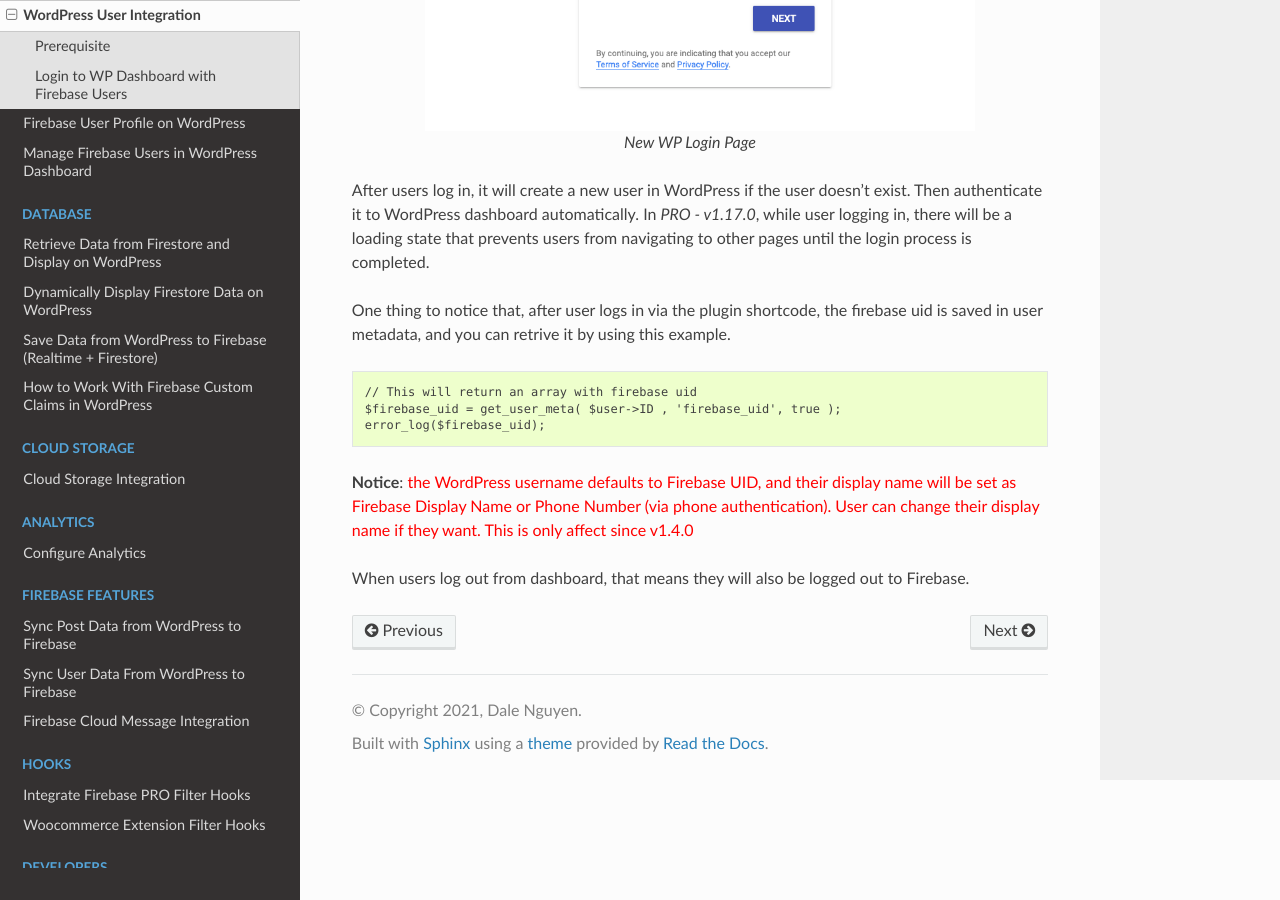
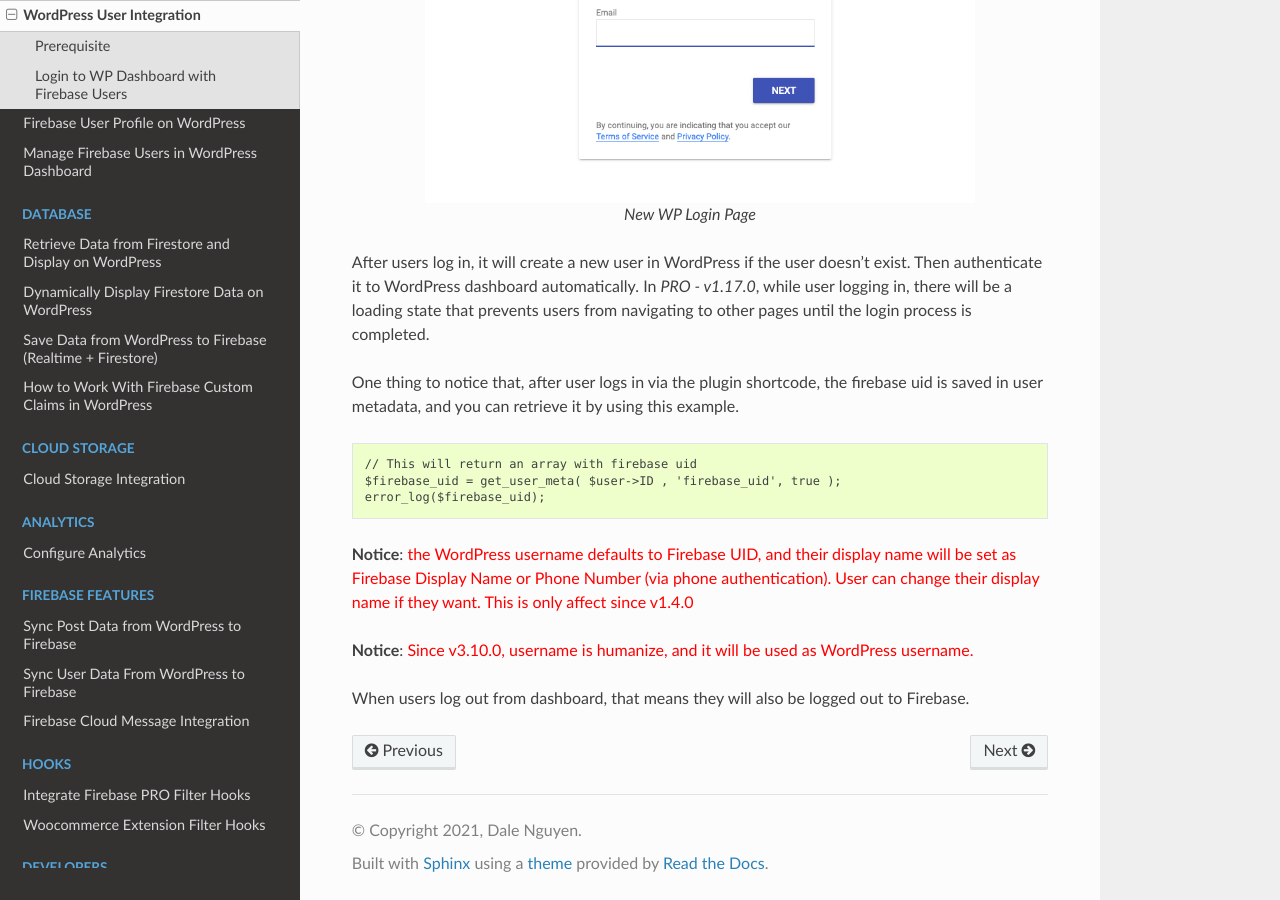
Before and after one commit to dalenguyen/firebase-wordpress-docs, a Sphinx documentation site: the page built from docs/auth/wordpress-user-integration.rst, in a window 1280 px wide and 900 px high, scrolled down 2464 px. Built offline with Sphinx 7.4.7 and the Read the Docs theme 2.0.0, drawn with Linux system fonts in a browser that asks for light colours; some of the changed text lies outside the part shown.

Commit message:
bump version

```diff
--- a/docs/auth/wordpress-user-integration.rst
+++ b/docs/auth/wordpress-user-integration.rst
@@ -36,6 +36,8 @@
 
 In case of logging out without assign another user with admin rights, you can rename the plugin folder, and login as usual.
 
+**Note**: since v3.10.0, you can use https://your-website.com/wp-login.php?debug=true, then you can login back to your WordPress site.
+
 This flow will utilize FirebaseUI Web workflow in order to authenticate users. In order to that, you have to log in to WordPress Dashboard, then **Dashboard > Firebase > Auth**.
 
 .. figure:: /images/auth/wp-login-with-firebase.png
@@ -61,7 +63,7 @@
 
 After users log in, it will create a new user in WordPress if the user doesn't exist. Then authenticate it to WordPress dashboard automatically. In `PRO - v1.17.0`, while user logging in, there will be a loading state that prevents users from navigating to other pages until the login process is completed.
 
-One thing to notice that, after user logs in via the plugin shortcode, the firebase uid is saved in user metadata, and you can retrive it by using this example.
+One thing to notice that, after user logs in via the plugin shortcode, the firebase uid is saved in user metadata, and you can retrieve it by using this example.
 
 .. code-block:: php
 
@@ -71,4 +73,6 @@
 
 **Notice**: :red:`the WordPress username defaults to Firebase UID, and their display name will be set as Firebase Display Name or Phone Number (via phone authentication). User can change their display name if they want. This is only affect since v1.4.0`
 
+**Notice**: :red:`Since v3.10.0, username is humanize, and it will be used as WordPress username.`
+
 When users log out from dashboard, that means they will also be logged out to Firebase.
--- a/docs/conf.py
+++ b/docs/conf.py
@@ -22,7 +22,7 @@
 author = u"Dale Nguyen"
 
 # The short X.Y version
-version = "2.25.0"
+version = "2.29.0"
 release = version
 
 # -- General configuration ---------------------------------------------------
--- a/docs/index.rst
+++ b/docs/index.rst
@@ -49,7 +49,7 @@
 Products
 -----------
 
-- `Integrate Firebase PRO <https://techcater.com/>`_ - `v3.9.1`
+- `Integrate Firebase PRO <https://techcater.com/>`_ - `v3.10.0`
 - `Firebase WordPress Functions <https://firebase-wordpress-docs.readthedocs.io/en/latest/intro/cloud-functions-deployment.html>`_ - `v1.4.5` (bundle with PRO plugin)
 - `Integrate Firebase Woocommerce <https://firebase-wordpress-docs.readthedocs.io/en/latest/extensions/woocommerce.html>`_ - `v2.10.0` (Extension)
 - `Integrate Firebase Users <https://firebase-wordpress-docs.readthedocs.io/en/latest/extensions/firebase-users.html>`_ - `v1.3.0` (Extension)
```
Also changed, not shown: other parts of docs/index.rst (+1 -1 lines), docs/misc/changelog.rst (+10 -0 lines).
